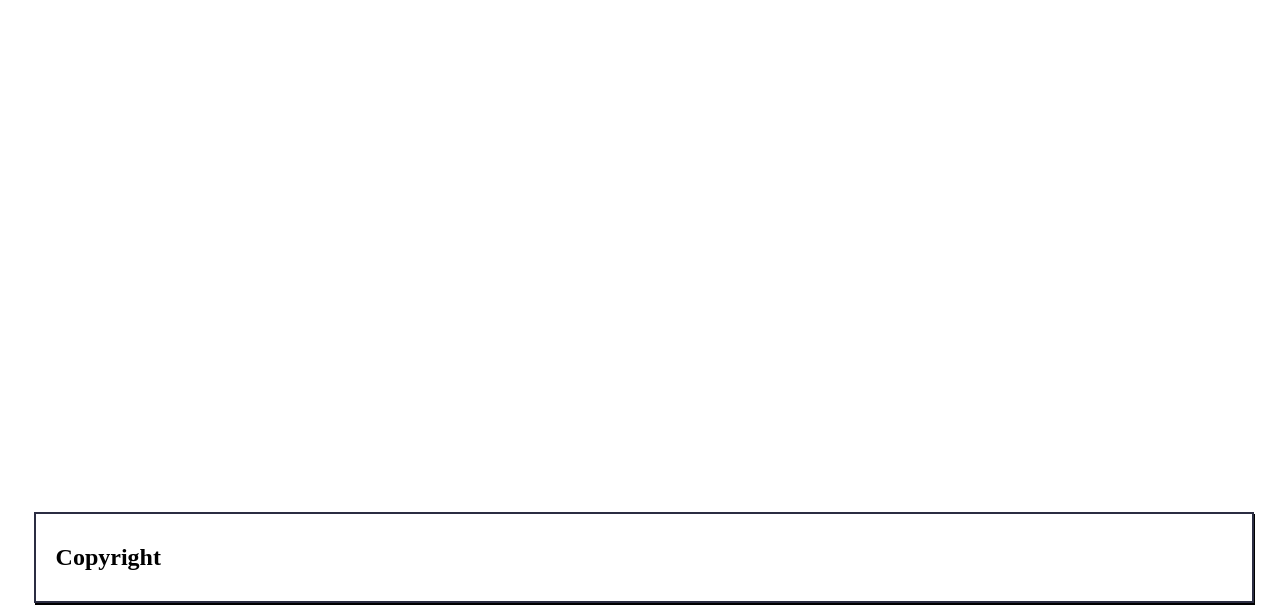
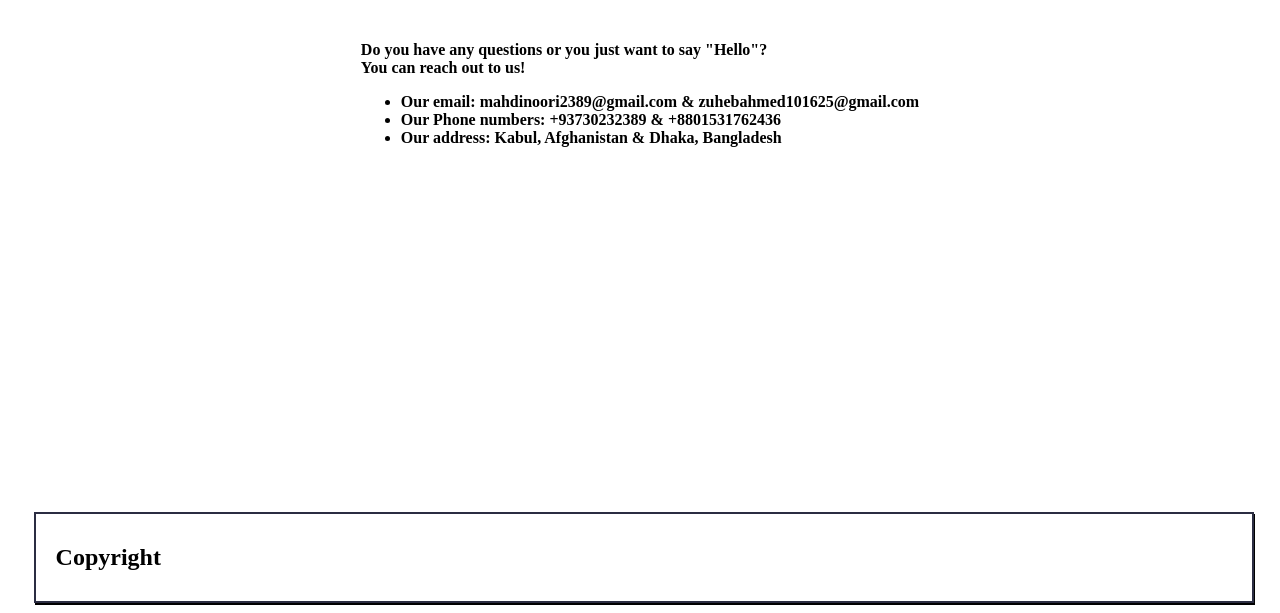
Before and after one commit to mahdinoori2000/awesome-book, a website: page index.html in a window 1280 px wide. Shown: the part 187-800 px from the top of the page. Drawn offline with Linux system fonts and the light colour scheme.

Commit message:
Add contact information

```diff
--- a/index.html
+++ b/index.html
@@ -33,7 +33,16 @@
           </div>
         </article>
       </section>
-      <section class="contact"></section>
+      <section class="contact">
+        <h1>Contact Information</h1>
+        <p>Do you have any questions or you just want to say "Hello"?</p>
+        <p>You can reach out to us!</p>
+        <ul class="contact-ul">
+          <li class="contact-list">Our email: mahdinoori2389@gmail.com & zuhebahmed101625@gmail.com</li>
+          <li class="contact-list">Our Phone numbers: +93730232389 & +8801531762436</li>
+          <li class="contact-list">Our address: Kabul, Afghanistan & Dhaka, Bangladesh</li>
+        </ul>
+      </section>
     </main>
     <footer class="copyright">
       <h2 class="copytight-header">Copyright</h2>
--- a/style.css
+++ b/style.css
@@ -113,3 +113,12 @@ span {
 .copytight-header {
   padding: 10px 20px;
 }
+
+.contact p {
+  font-weight: 700;
+  margin: 0;
+}
+
+.contact-list {
+  font-weight: 700;
+}
```
